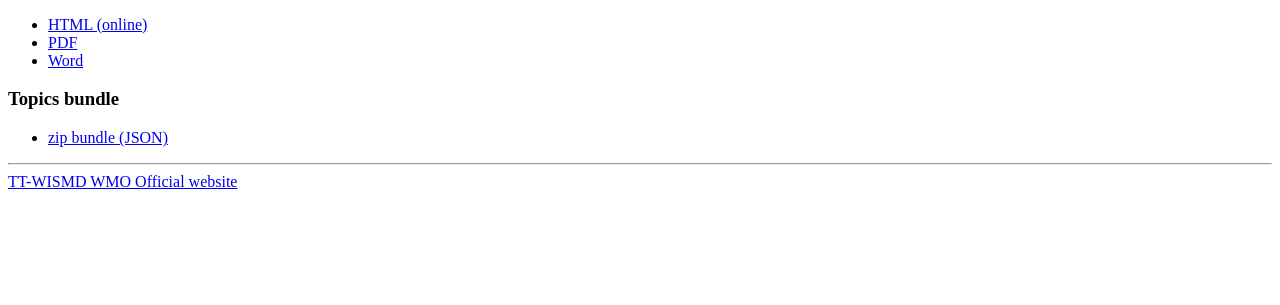
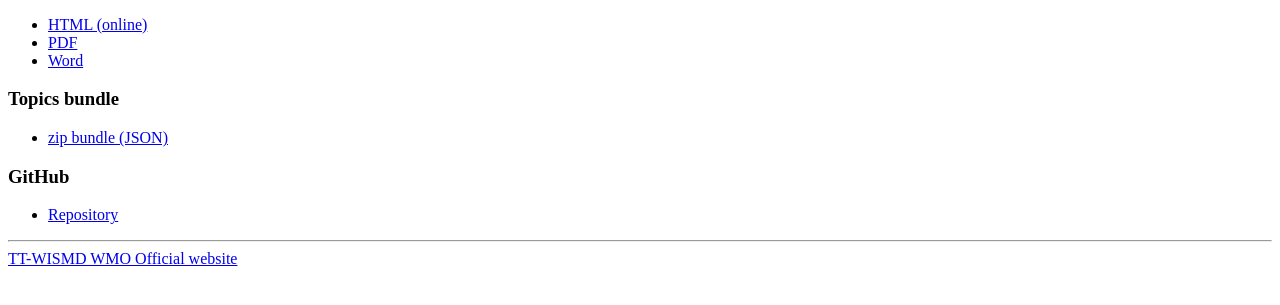
Before and after one commit to wmo-im/wis2-topic-hierarchy, a plain HTML site: page index.html in a window 1280 px wide. Shown: the part 105-410 px from the top of the page. Drawn offline with Linux system fonts and the light colour scheme.

Commit message:
Update index.html

```diff
--- a/index.html
+++ b/index.html
@@ -22,6 +22,12 @@
                 <li><a href="all.json.zip">zip bundle (JSON)</a></li>
             </ul>
         </section>
+        <section id="github">
+            <h3>GitHub</h3>
+            <ul>
+                <li><a href="https://github.com/wmo-im/wis2-topic-hierarchy">Repository</a></li>
+            </ul>
+        </section>
         <hr>
         <footer>
             <a title="TT-WISMD WMO Official website" href="https://community.wmo.int/governance/commission-membership/commission-observation-infrastructures-and-information-systems-infcom/commission-infrastructure-national-representatives/infcom-management-group/standing-committee-information-management-and-technology-sc-imt/expert-7">TT-WISMD WMO Official website</a>
```
